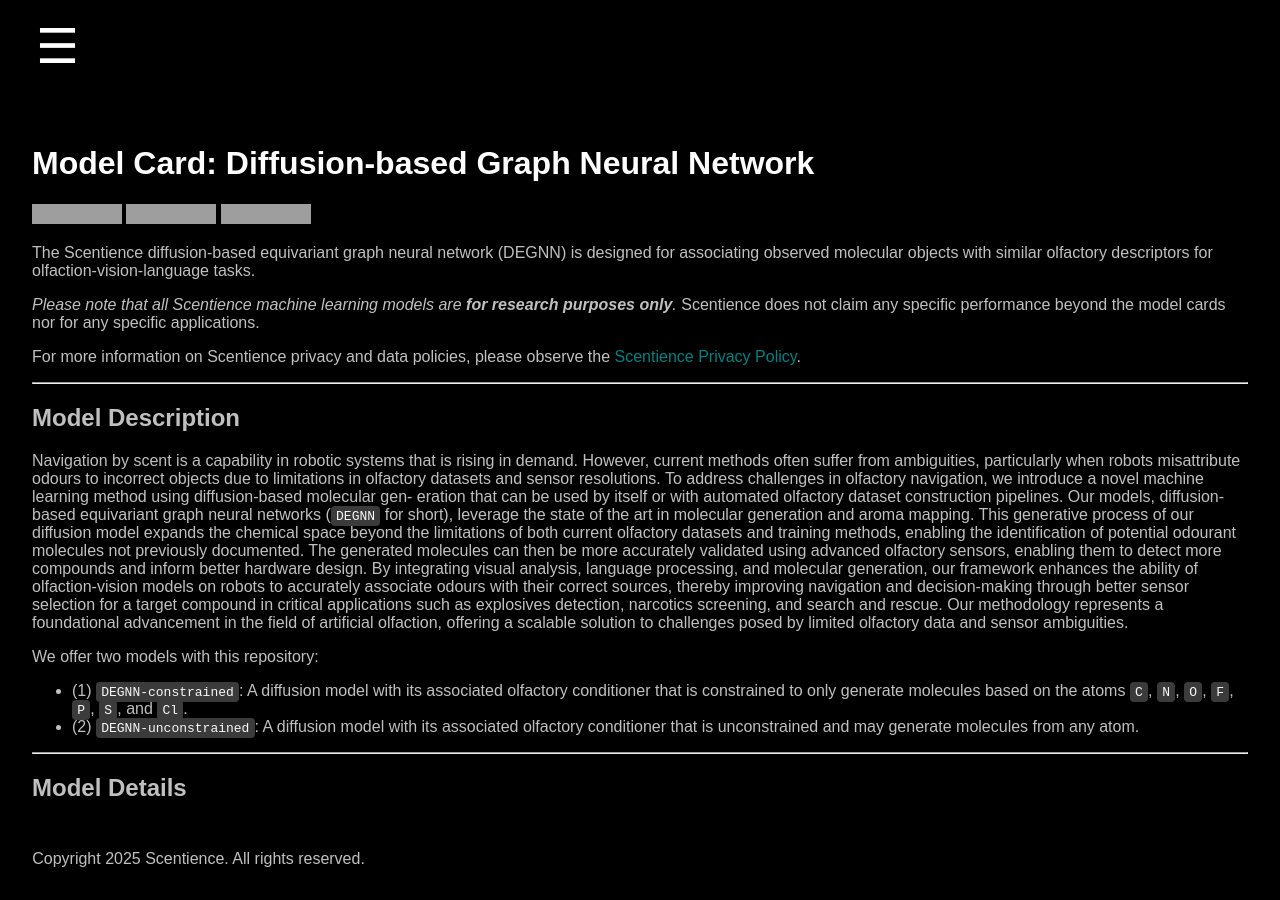
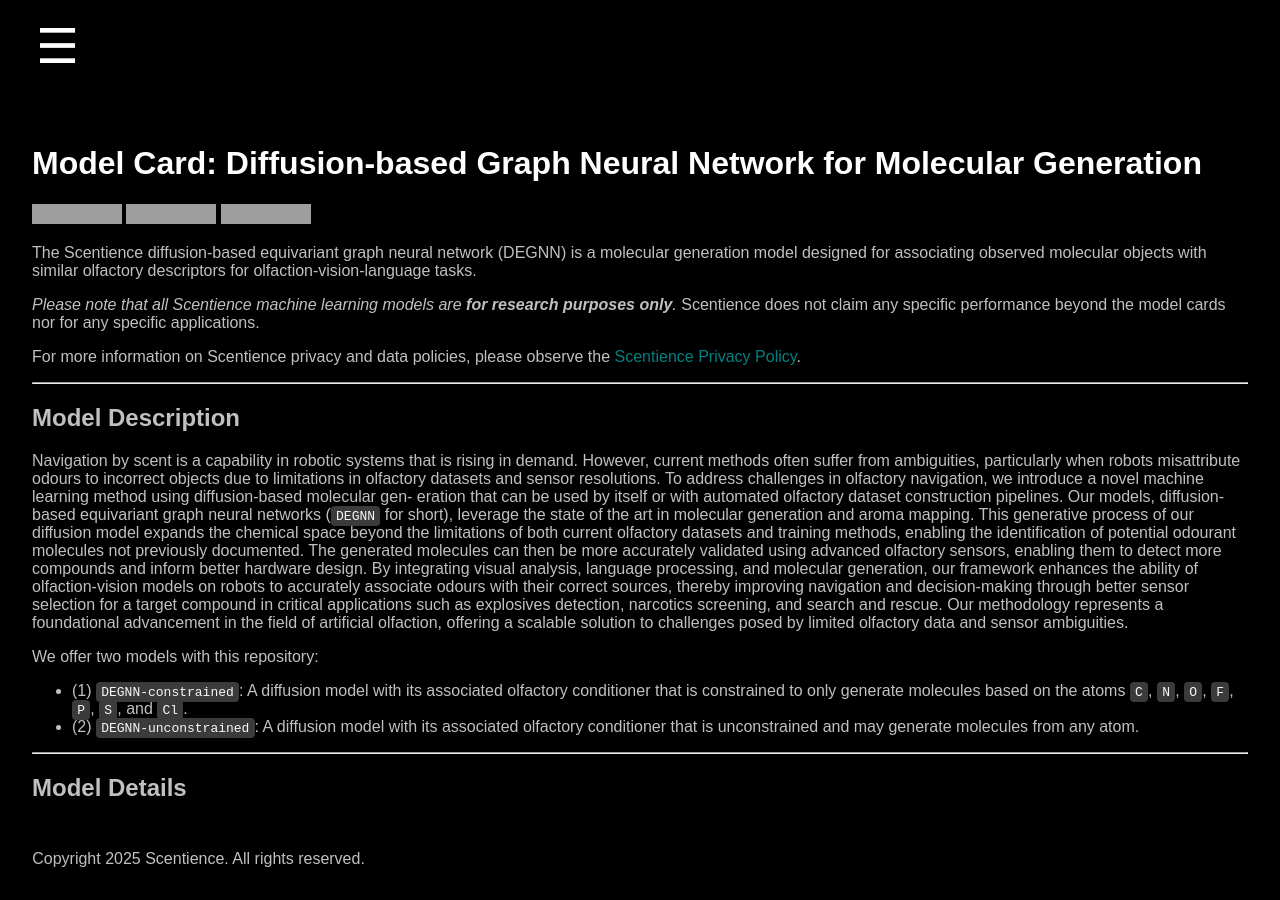
Before and after one commit to Scentience/docs-api, a Jekyll site: the page built from model-cards-diffusion-egnn.md, in a window 1280 px wide and 900 px high. Built offline with Jekyll 4.4.1, drawn with Linux system fonts in a browser that asks for light colours; grey boxes are pictures that could not be loaded.

Commit message:
update molecular gen model details

```diff
--- a/model-cards-diffusion-egnn.md
+++ b/model-cards-diffusion-egnn.md
@@ -4,14 +4,14 @@
 ---
 
 
-# Model Card: Diffusion-based Graph Neural Network
+# Model Card: Diffusion-based Graph Neural Network for Molecular Generation
 
 [![Colab](https://img.shields.io/badge/Run%20in-Colab-yellow?logo=google-colab)](https://colab.research.google.com/drive/1z-ITTEfVtMMbfbN50u2AfQhzvuYkrRn7?usp=sharing)
 [![Paper](https://img.shields.io/badge/Research-Paper-red)](https://arxiv.org/abs/2506.00455v4)
 [![Open in Spaces](https://huggingface.co/datasets/huggingface/badges/resolve/main/open-in-hf-spaces-sm.svg)](https://huggingface.co/kordelfrance/diffusion-graph-olfaction-models)
 
 
-The Scentience diffusion-based equivariant graph neural network (DEGNN) is designed for associating observed molecular objects with similar olfactory descriptors for olfaction-vision-language tasks.
+The Scentience diffusion-based equivariant graph neural network (DEGNN) is a molecular generation model designed for associating observed molecular objects with similar olfactory descriptors for olfaction-vision-language tasks.
 
 _Please note that all Scentience machine learning models are **for research purposes only**._ Scentience does not claim any specific performance beyond the model cards nor for any specific applications.
 
```
